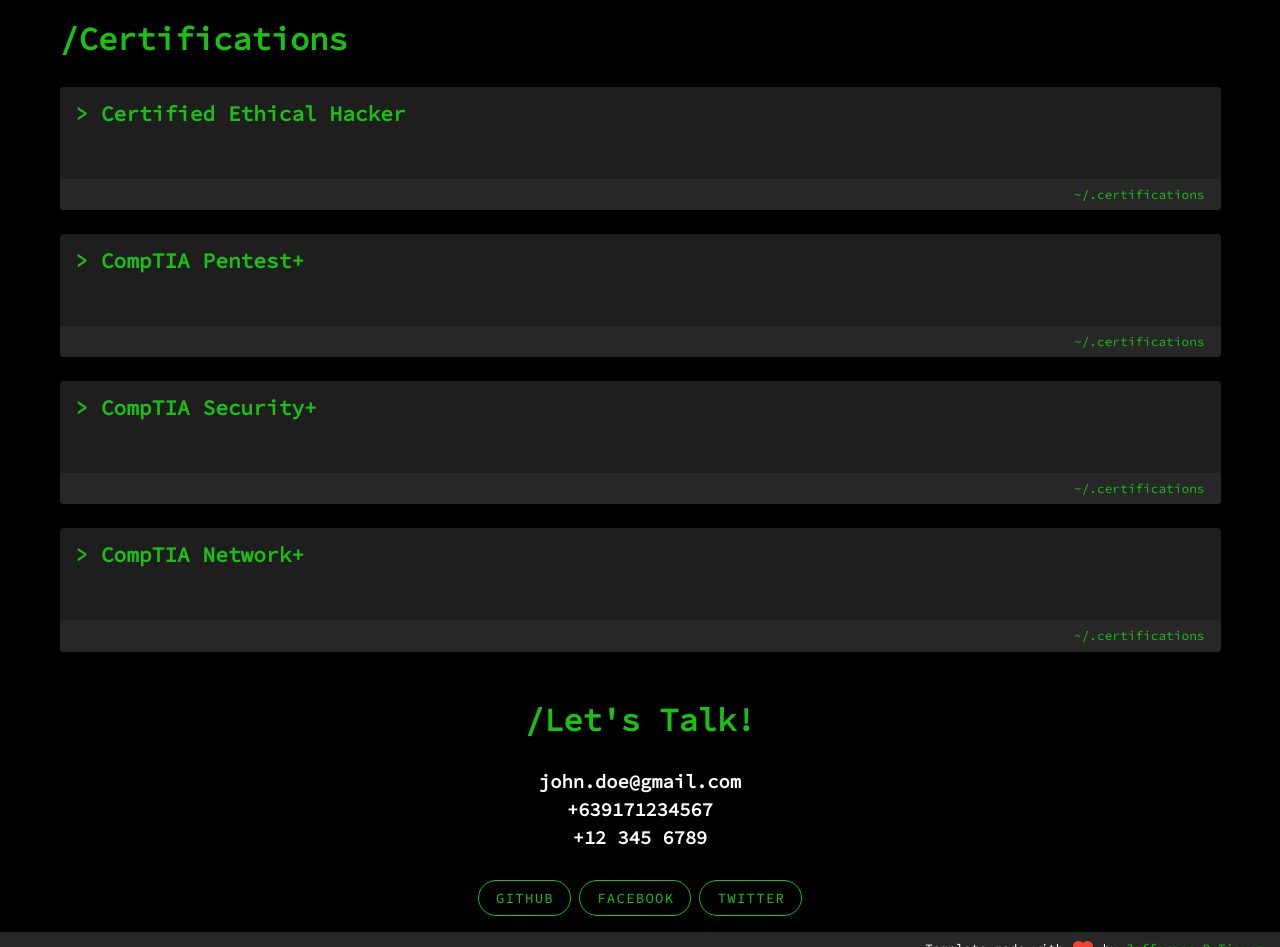
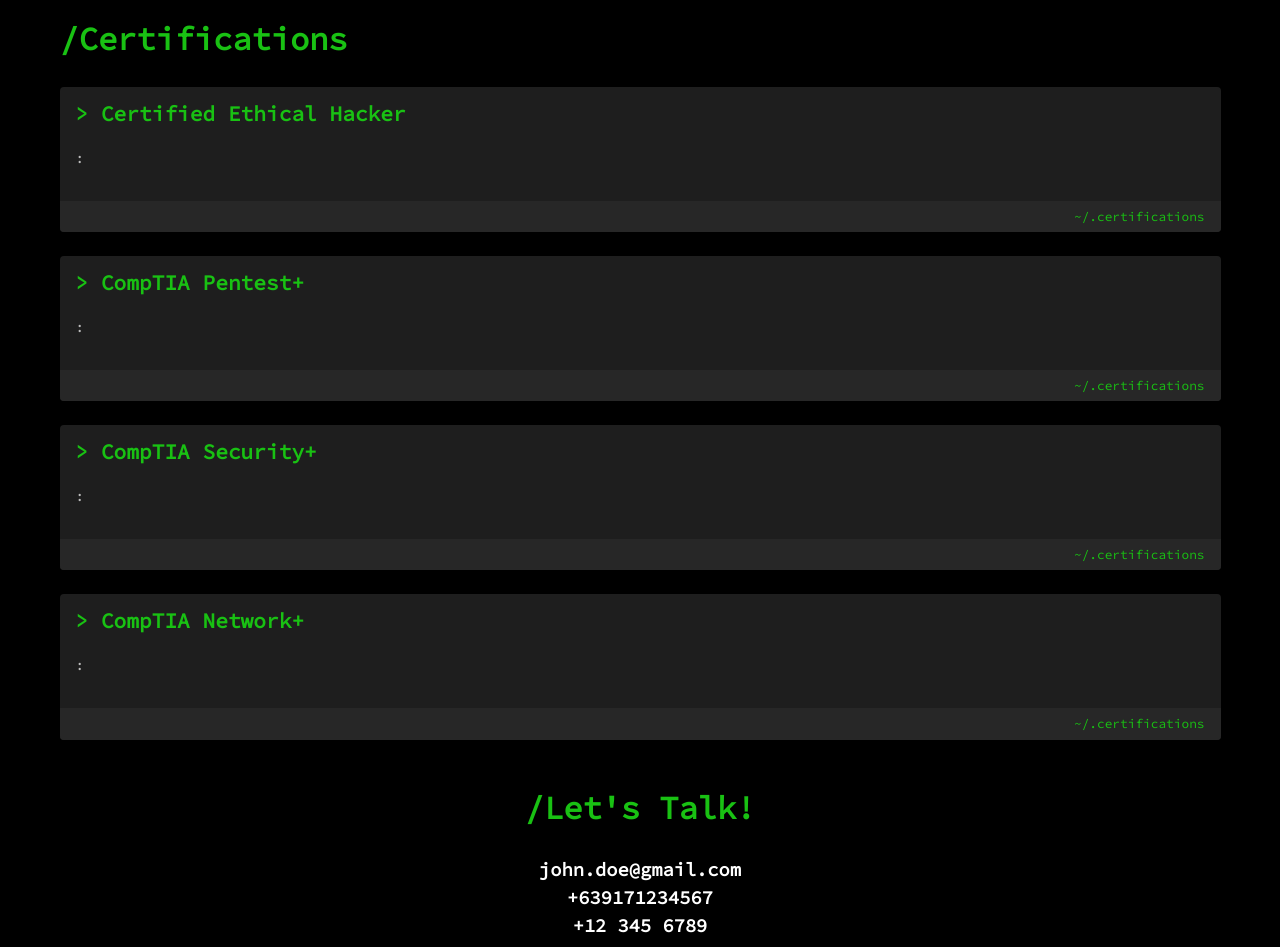
Before and after one commit to downestj/downestj.github.io, a plain HTML site: page index.html in a window 1280 px wide. Shown: the part 1658-2605 px from the top of the page. Drawn offline with nearby package versions, Linux system fonts and the light colour scheme; files whose address does not match are found by name.

Commit message:
Update index.html

```diff
--- a/index.html
+++ b/index.html
@@ -132,7 +132,7 @@
                   <h2 class="primary--text">>
                     {{certifications.name}}</h2>
                   <br>
-                  <p v-html+{{certifications.description}}></p>
+                  <p>:{{education.description}}</p>
                 </v-card-text>
                 <v-footer>
                   <v-spacer></v-spacer>
```
